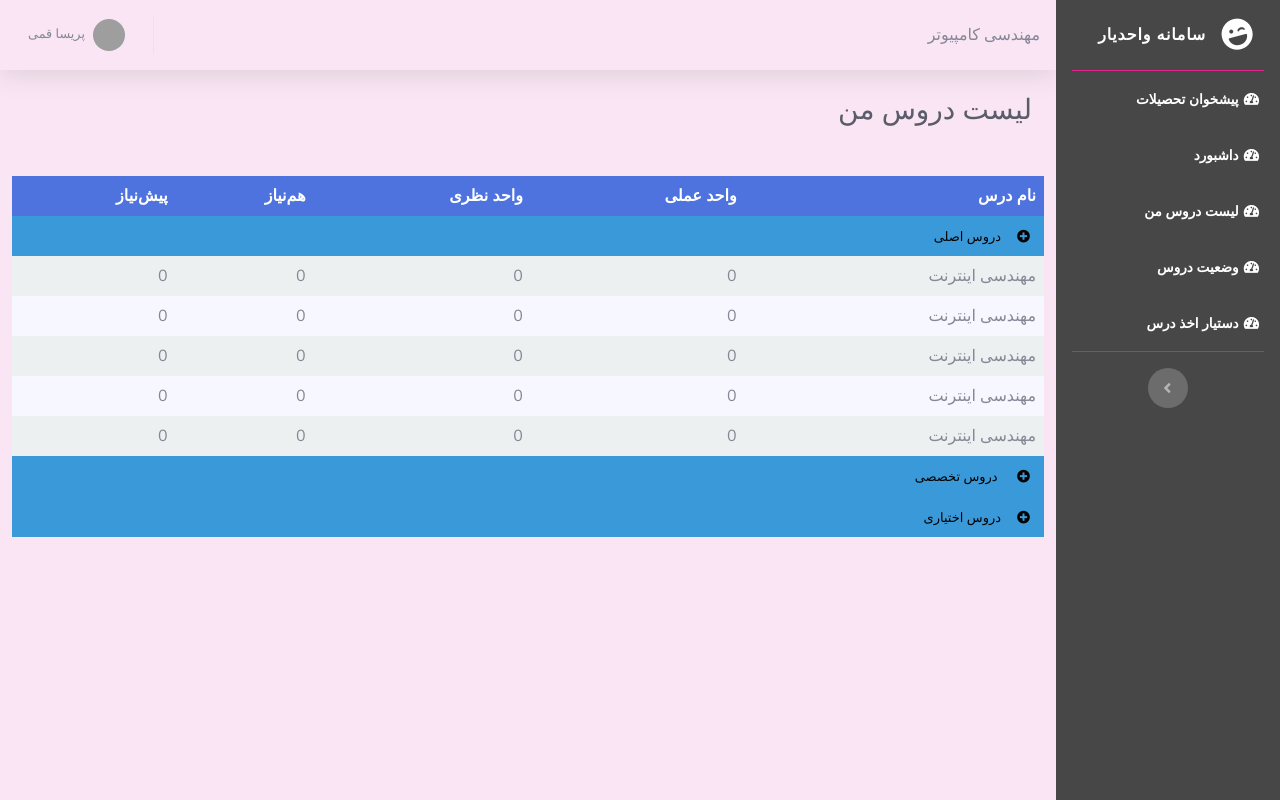
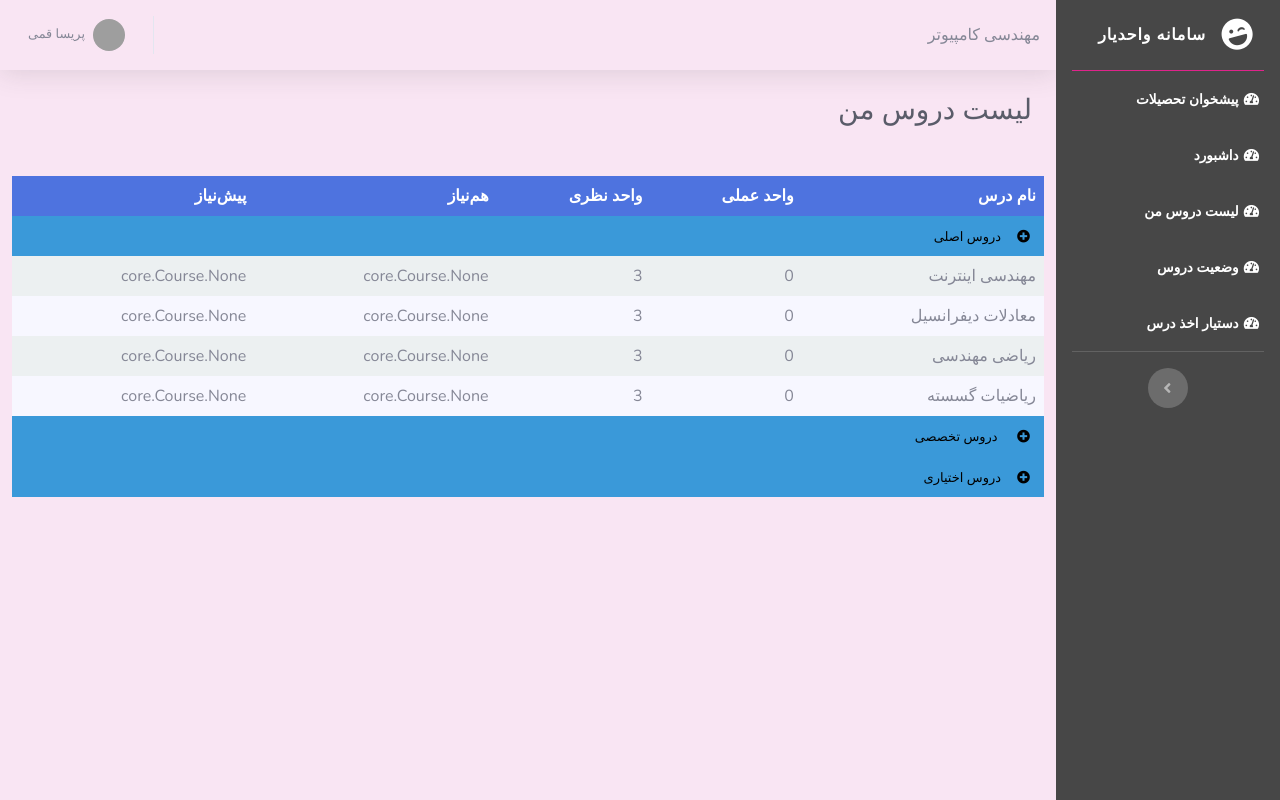
Before and after one commit to parisaqomi/vahedyar2, a Django app: page /courseList in a window 1280 px wide. Run offline with Django 3.2, Linux system fonts and the light colour scheme; data comes from the database, SQL or seed files in the repository; both versions use the stored data as it was after the commit; some libraries are stand-ins or nearby versions; grey boxes are pictures that could not be loaded.

Commit message:
side bar links and course list dtl

```diff
--- a/core/templates/core/CourseList.html
+++ b/core/templates/core/CourseList.html
@@ -30,41 +30,19 @@
                       <tr>
                           <td colspan="20" class="page-header"><button type="button" class="tbtn"><i class="fa fa-plus-circle fa-minus-circle ml-3"></i>دروس اصلی</button> </td>
                       </tr>
-                      <tr class="toggler toggler1">
-                          <td>مهندسی اینترنت</td>
-                          <td>0</td>
-                          <td>0</td>
-                          <td>0</td>
-                          <td>0</td>
-                      </tr>
-                      <tr class="toggler toggler1">
-                          <td>مهندسی اینترنت</td>
-                          <td>0</td>
-                          <td>0</td>
-                          <td>0</td>
-                          <td>0</td>
-                      </tr>
-                      <tr class="toggler toggler1">
-                          <td>مهندسی اینترنت</td>
-                          <td>0</td>
-                          <td>0</td>
-                          <td>0</td>
-                          <td>0</td>
-                      </tr>
-                      <tr class="toggler toggler1">
-                          <td>مهندسی اینترنت</td>
-                          <td>0</td>
-                          <td>0</td>
-                          <td>0</td>
-                          <td>0</td>
-                      </tr>
-                      <tr class="toggler toggler1">
-                          <td>مهندسی اینترنت</td>
-                          <td>0</td>
-                          <td>0</td>
-                          <td>0</td>
-                          <td>0</td>
-                      </tr>
+
+                      {% for course in courses %}
+                      {% comment %} {% if {{course.course_type }}== "1" %}   {% endcomment %}
+                        <tr class="toggler toggler1">
+                            <td>{{course.title}} </td>
+                            <td>{{course.vahed_amali}}</td>
+                            <td>{{course.vahed_nazari}}</td>
+                            <td>{{course.corequisite_courses}}</td>
+                            <td>{{course.prerequisite_courses}}</td>
+                        </tr>
+                      {% comment %} {% endif %} {% endcomment %}
+                      {% endfor %}
+
 
                   </tbody>
                   <tbody>
@@ -78,62 +56,7 @@
                           <td>0</td>
                           <td>0</td>
                       </tr>
-                      <tr class="toggler">
-                          <td>مهندسی اینترنت</td>
-                          <td>0</td>
-                          <td>0</td>
-                          <td>0</td>
-                          <td>0</td>
-                      </tr>
-                      <tr class="toggler">
-                          <td>مهندسی اینترنت</td>
-                          <td>0</td>
-                          <td>0</td>
-                          <td>0</td>
-                          <td>0</td>
-                      </tr>
-                      <tr class="toggler">
-                          <td>مهندسی اینترنت</td>
-                          <td>0</td>
-                          <td>0</td>
-                          <td>0</td>
-                          <td>0</td>
-                      </tr>
-                      <tr class="toggler">
-                          <td>مهندسی اینترنت</td>
-                          <td>0</td>
-                          <td>0</td>
-                          <td>0</td>
-                          <td>0</td>
-                      </tr>
-                      <tr class="toggler">
-                          <td>مهندسی اینترنت</td>
-                          <td>0</td>
-                          <td>0</td>
-                          <td>0</td>
-                          <td>0</td>
-                      </tr>
-                      <tr class="toggler">
-                          <td>مهندسی اینترنت</td>
-                          <td>0</td>
-                          <td>0</td>
-                          <td>0</td>
-                          <td>0</td>
-                      </tr>
-                      <tr class="toggler">
-                          <td>مهندسی اینترنت</td>
-                          <td>0</td>
-                          <td>0</td>
-                          <td>0</td>
-                          <td>0</td>
-                      </tr>
-                      <tr class="toggler">
-                          <td>مهندسی اینترنت</td>
-                          <td>0</td>
-                          <td>0</td>
-                          <td>0</td>
-                          <td>0</td>
-                      </tr>
+
                   </tbody>
                   <tbody>
                       <tr>
@@ -146,34 +69,7 @@
                           <td>0</td>
                           <td>0</td>
                       </tr>
-                     <tr class="toggler">
-                          <td>مهندسی اینترنت</td>
-                          <td>0</td>
-                          <td>0</td>
-                          <td>0</td>
-                          <td>0</td>
-                      </tr>
-                      <tr class="toggler">
-                          <td>مهندسی اینترنت</td>
-                          <td>0</td>
-                          <td>0</td>
-                          <td>0</td>
-                          <td>0</td>
-                      </tr>
-                      <tr class="toggler">
-                          <td>مهندسی اینترنت</td>
-                          <td>0</td>
-                          <td>0</td>
-                          <td>0</td>
-                          <td>0</td>
-                      </tr>
-                      <tr class="toggler">
-                          <td>مهندسی اینترنت</td>
-                          <td>0</td>
-                          <td>0</td>
-                          <td>0</td>
-                          <td>0</td>
-                      </tr>
+
                   </tbody>
 
               </table>
--- a/core/templates/core/layout.html
+++ b/core/templates/core/layout.html
@@ -44,32 +44,32 @@
 
 
       <li class="nav-item active">
-        <a class="nav-link text-right" href="index.html">
+        <a class="nav-link text-right" href="{% url 'index'%}">
           <i class="fas fa-fw fa-tachometer-alt"></i>
           <span>پیشخوان تحصیلات</span></a>
       </li>
 
       <li class="nav-item active">
-        <a class="nav-link text-right" href="panel.html">
+        <a class="nav-link text-right" href="{% url 'dashboard' %}">
           <i class="fas fa-fw fa-tachometer-alt"></i>
           <span>داشبورد</span></a>
       </li>
       <li class="nav-item active">
-        <a class="nav-link text-right" href="CourseList.html">
+        <a class="nav-link text-right" href="{% url 'courseList' %}">
           <i class="fas fa-fw fa-tachometer-alt"></i>
           <span>لیست دروس من</span></a>
       </li>
 
 
       <li class="nav-item active">
-        <a class="nav-link text-right" href="CourseSituation.html">
+        <a class="nav-link text-right" href="{% url 'courseSituation' %}">
           <i class="fas fa-fw fa-tachometer-alt"></i>
           <span>وضعیت دروس</span></a>
       </li>
 
 
       <li class="nav-item active">
-        <a class="nav-link text-right" href="CourseAssistant.html">
+        <a class="nav-link text-right" href="{% url 'courseAssistant' %}">
           <i class="fas fa-fw fa-tachometer-alt"></i>
           <span>دستیار اخذ درس</span></a>
       </li>
--- a/core/views.py
+++ b/core/views.py
@@ -1,5 +1,5 @@
 from django.shortcuts import render
-from .models import Study
+from .models import Study , Course
 
 
 def get_index(request):
@@ -22,7 +22,8 @@ def get_courseAssistant(request):
 
 def get_courseList(request):
     if (request.method =="GET"):
-        return render(request, 'core/CourseList.html')
+        courses = Course.objects.all()
+        return render(request, 'core/CourseList.html', {'courses':courses})
 
 def get_courseSituation(request):
     if (request.method =="GET"):
--- a/vahedyar/urls.py
+++ b/vahedyar/urls.py
@@ -19,7 +19,7 @@ from core import views
 
 urlpatterns = [
     path('admin/', admin.site.urls),
-    path('', views.get_index ),
+    path('', views.get_index , name='index'),
     path('panel', views.get_panel, name='dashboard'),
     path('courseAssistant', views.get_courseAssistant, name='courseAssistant'),
     path('courseList', views.get_courseList, name='courseList'),
```
Also changed, not shown: core/templates/core/index.html (+9 -11 lines), db.sqlite3.
